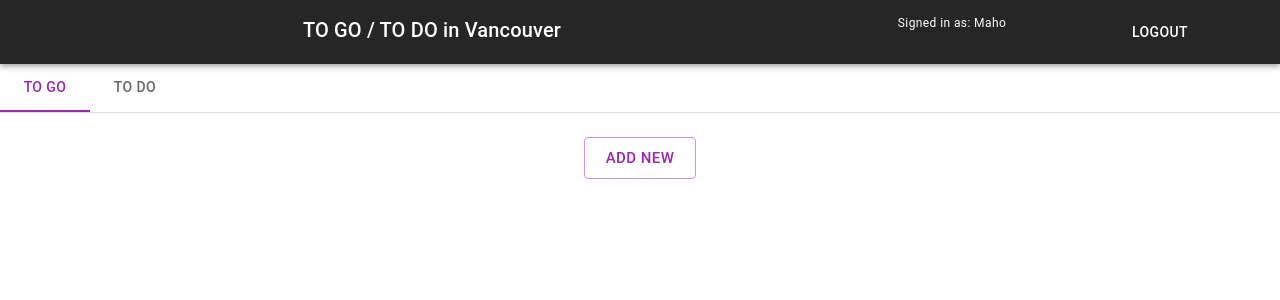
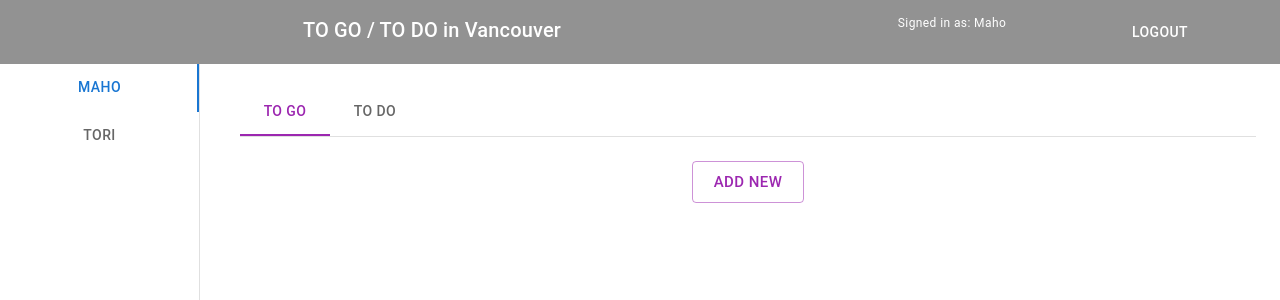
Before and after one commit to MahoMori/to-go-list, a React (Create React App) app: page / in a window 1280 px wide. Shown: the top 300 px of the page. Built offline with nearby package versions, Linux system fonts and the light colour scheme.

Commit message:
added side tab

```diff
--- a/src/App.js
+++ b/src/App.js
@@ -1,6 +1,7 @@
 import "./App.css";
 import HeaderContainer from "./components/header/header.container";
-import ListTabPanel from "./components/list-tab/ListTabPanel";
+import NameTabPanel from "./components/name-tab/NameTabPanel";
+// import ListTabPanel from "./components/list-tab/ListTabPanel";
 
 // import { createMuiTheme, ThemeProvider } from "@material-ui/core/styles";
 // import { CssBaseline } from "@material-ui/core";
@@ -17,7 +18,7 @@ function App() {
       {/* <ThemeProvider theme={darkTheme}>
         <CssBaseline /> */}
       <HeaderContainer />
-      <ListTabPanel />
+      <NameTabPanel />
       {/* </ThemeProvider> */}
     </div>
   );
--- a/src/components/header/header.container.jsx
+++ b/src/components/header/header.container.jsx
@@ -26,7 +26,7 @@ const HeaderContainer = () => {
 
   return (
     <Box sx={{ flexGrow: 1 }}>
-      <AppBar position="static" sx={{ backgroundColor: "#262626" }}>
+      <AppBar position="static" sx={{ backgroundColor: "#929292" }}>
         <Toolbar>
           <Grid container spacing={2}>
             <Grid item xs={8}>
--- /dev/null
+++ b/src/components/name-tab/NameTabPanel.jsx
@@ -0,0 +1,84 @@
+import * as React from "react";
+import PropTypes from "prop-types";
+import Tabs from "@mui/material/Tabs";
+import Tab from "@mui/material/Tab";
+import Typography from "@mui/material/Typography";
+import Box from "@mui/material/Box";
+import Grid from "@mui/material/Grid";
+
+import ListTabPanel from "../list-tab/ListTabPanel";
+
+function TabPanel(props) {
+  const { children, value, index, ...other } = props;
+
+  return (
+    <div
+      role="tabpanel"
+      hidden={value !== index}
+      id={`vertical-tabpanel-${index}`}
+      aria-labelledby={`vertical-tab-${index}`}
+      {...other}
+    >
+      {value === index && (
+        <Box sx={{ p: 3 }}>
+          {/* <Typography>{children}</Typography> */}
+          {children}
+        </Box>
+      )}
+    </div>
+  );
+}
+
+TabPanel.propTypes = {
+  children: PropTypes.node,
+  index: PropTypes.number.isRequired,
+  value: PropTypes.number.isRequired,
+};
+
+export default function NameTabPanel() {
+  const [value, setValue] = React.useState(0);
+
+  const handleChange = (event, newValue) => {
+    setValue(newValue);
+  };
+
+  return (
+    <Box
+      sx={{
+        flexGrow: 1,
+        bgcolor: "background.paper",
+        display: "flex",
+        height: 224,
+      }}
+    >
+      <Grid container spacing={2}>
+        <Grid item xs={2}>
+          <Tabs
+            orientation="vertical"
+            variant="scrollable"
+            value={value}
+            onChange={handleChange}
+            aria-label="Vertical tabs example"
+            sx={{
+              borderRight: 1,
+              borderColor: "divider",
+              // width: "15%",
+              height: "calc(100vh - 64px)",
+            }}
+          >
+            <Tab label="Maho" />
+            <Tab label="Tori" />
+          </Tabs>
+        </Grid>
+        <Grid item xs={10}>
+          <TabPanel value={value} index={0}>
+            <ListTabPanel />
+          </TabPanel>
+          <TabPanel value={value} index={1}>
+            Item Two
+          </TabPanel>
+        </Grid>
+      </Grid>
+    </Box>
+  );
+}
```
